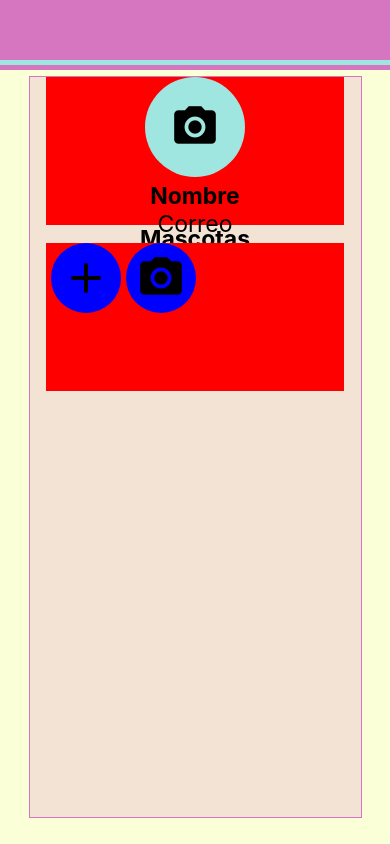
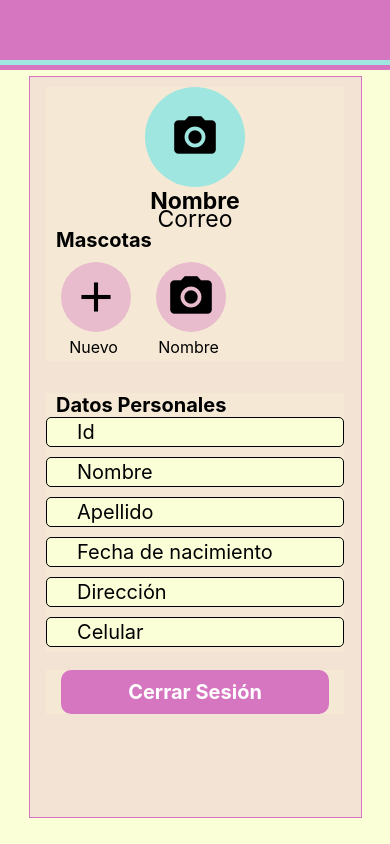
Before and after one commit to Leana05/Proyect_movil, a React Native app in the folder GlexPet/: screen / in a window 390 px wide. Built offline with nearby package versions, Linux system fonts and the light colour scheme.

Commit message:
finalización de user

```diff
--- a/GlexPet/src/screens/User.js
+++ b/GlexPet/src/screens/User.js
@@ -1,5 +1,5 @@
-import { View, Text, ScrollView, StyleSheet } from 'react-native'
-import React from 'react'
+import React from 'react';
+import { ScrollView, StyleSheet, Text, TextInput, TouchableOpacity, View } from 'react-native';
 import Icon from 'react-native-vector-icons/MaterialIcons';
 
 const User = () => {
@@ -18,16 +18,39 @@ const User = () => {
                         <Text style={stylesUser.textNN}>Correo</Text>
                     </View>
                 </View>
+
+                <View style={stylesUser.viewPets}>
                     <Text style={stylesUser.title}>Mascotas</Text>
-                <View style={stylesUser.viewPets}>
                     <View style={stylesUser.petsIcons}>
+                        <View style={stylesUser.iconWithText}>
                             <View style={stylesUser.photo2}>
                                 <Icon name="add" size={50} color="#000" />
                             </View>
+                            <Text style={stylesUser.iconText}>Nuevo</Text>
+                        </View>
+                        <View style={stylesUser.iconWithText}>
                             <View style={stylesUser.photo2}>
                                 <Icon name="camera-alt" size={50} color="#000" />
                             </View>
+                            <Text style={stylesUser.iconText}>Nombre</Text>
                         </View>
+                    </View>
+                </View>
+
+                <View style={stylesUser.data_input}>
+                    <Text style={stylesUser.title}>Datos Personales</Text>
+                    <TextInput style={stylesUser.input} keyboardType='numeric' placeholder='Id'></TextInput>
+                    <TextInput style={stylesUser.input} placeholder='Nombre'></TextInput>
+                    <TextInput style={stylesUser.input} placeholder='Apellido'></TextInput>
+                    <TextInput style={stylesUser.input} placeholder='Fecha de nacimiento'></TextInput>
+                    <TextInput style={stylesUser.input} placeholder='Dirección'></TextInput>
+                    <TextInput style={stylesUser.input} keyboardType='numeric' placeholder='Celular'></TextInput>
+                </View>
+
+                <View style={stylesUser.button_container}>
+                    <TouchableOpacity style={stylesUser.loginButton}>
+                        <Text style={stylesUser.loginButtonText}>Cerrar Sesión</Text>
+                    </TouchableOpacity>
                 </View>
             </View>
         </ScrollView>
@@ -85,7 +108,7 @@ const stylesUser = StyleSheet.create({
     photo2: {
         width: 70,
         height: 70,
-        backgroundColor: 'blue',
+        backgroundColor: '#E8BBCD',
         borderRadius: 200,
         alignItems: 'center',
         justifyContent: 'center',
@@ -94,28 +117,29 @@ const stylesUser = StyleSheet.create({
 
     center: {
         width: '90%',
-        height: '20%',
-        backgroundColor: 'red',
-        marginTop: 0,
+        height: '19%',
+        backgroundColor: 'rgba(250, 255, 216, 0.2)',
+        marginTop: 10,
         alignItems: 'center',
     },
 
     textContainer: {
-            marginTop: 5, // Ajusta el valor según sea necesario para el espacio deseado
+        marginTop: 0, // Ajusta el valor según sea necesario para el espacio deseado
         alignItems: 'center',
     },
 
     viewPets: {
         width: '90%',
-        height: '20%',
-        backgroundColor: 'red',
-        marginTop: -10,
+        height: '18%',
+        backgroundColor: 'rgba(250, 255, 216, 0.2)',
         alignItems: 'flex-start',
+        marginBottom: 20,
     },
 
     textN: {
         fontSize: 23,
         fontWeight: 'bold',
+        marginBottom: -10,
     },
 
     textNN: {
@@ -123,146 +147,68 @@ const stylesUser = StyleSheet.create({
     },
 
     title: {
-        fontSize: 23,
+        fontSize: 20,
         fontWeight: 'bold',
+        alignSelf: 'flex-start',
+        marginLeft: 10,
     },
 
     petsIcons: {
         flexDirection: 'row',
+        marginTop: 10,
+    },
+
+    iconWithText: {
+        alignItems: 'center',
+        marginHorizontal: 10, // Ajusta el espacio horizontal entre los íconos según sea necesario
+    },
+
+    iconText: {
+        marginTop: 5, // Ajusta el espacio entre el icono y el texto
+        fontSize: 16, // Ajusta el tamaño del texto según sea necesario
+        textAlign: 'center',
+    },
+
+    data_input: {
+        width: '90%',
+        height: '35%',
+        backgroundColor: 'rgba(250, 255, 216, 0.2)',
+        alignItems: 'center',
+        top: 12,
+    },
+
+    input: {
+        height: 30,
+        fontSize: 20,
+        width: '100%',
+        padding: 2,
+        borderWidth: 1,
+        borderColor: '#000',
+        backgroundColor: '#FAFFD8',
+        borderRadius: 5,
+        marginBottom: 10,
+        paddingHorizontal: 30,
+    },
+
+    button_container: {
+        width: '90%',
+        alignContent: 'center',
+        alignItems: 'center',
+        marginTop: 30,
+        backgroundColor: 'rgba(250, 255, 216, 0.2)',
+    },
+    loginButton: {
+        width: '90%',
+        backgroundColor: '#D676C1',
+        paddingVertical: 10,
+        paddingHorizontal: 30,
+        borderRadius: 10,
+        marginHorizontal: 50,
+    },
+    loginButtonText: {
+        color: '#fff',
+        fontWeight: 'bold',
+        fontSize: 20,
+        textAlign: 'center',
     },
 })
-
-
-// import { View, Text, ScrollView, StyleSheet} from 'react-native'
-// import React from 'react'
-// import Icon from 'react-native-vector-icons/MaterialIcons';
-
-// const User = () => {
-//     return (
-//         <ScrollView contentContainerStyle={stylesUser.container}>
-//             <View style={stylesUser.decorative1}></View>
-//             <View style={stylesUser.decorative2}></View>
-
-//             <View style={stylesUser.data_container}>
-//                 <View style={stylesUser.center}>
-//                     <View style={stylesUser.photo}>
-//                         <Icon name="camera-alt" size={50} color="#000" />
-//                     </View>
-//                     <View style={stylesUser.textContainer}>
-//                         <Text style={stylesUser.textN}>Nombre</Text>
-//                         <Text style={stylesUser.textNN}>Correo</Text>
-//                     </View>
-//                 </View>
-//                 <View style={stylesUser.viewPets}>
-//                     <View>
-//                         <Text style={stylesUser.textN}>Mascotas</Text>
-//                     </View>
-//                     <View style={stylesUser.photo2}>
-//                         <Icon name="add" size={50} color="#000" />
-//                     </View>
-//                     <View style={stylesUser.photo2}>
-//                         <Icon name="camera-alt" size={50} color="#000" />
-//                     </View>
-//                 </View>
-//             </View>
-//         </ScrollView>
-//     )
-// }
-
-// export default User
-
-// const stylesUser = StyleSheet.create({
-//     container: {
-//         display: 'flex',
-//         width: '100%',
-//         height: '100%',
-//         backgroundColor: '#FAFFD8',
-//         alignItems: 'center',
-//         justifyContent: 'center',
-//         padding: 10,
-//     },
-
-//     data_container:{
-//         width: '90%',
-//         height: '90%',
-//         borderWidth: 1,
-//         borderColor: '#D676C1',
-//         backgroundColor: 'rgba(214, 118, 192, 0.2)',
-//         alignItems: 'center',
-//         marginTop: 50,
-//     },
-
-//     decorative1: {
-//         position: 'absolute',
-//         width: '110%',
-//         height: 70,
-//         backgroundColor: '#D676C1',
-//         top: 0,
-//     },
-
-//     decorative2: {
-//         position: 'absolute',
-//         width: '100%',
-//         height: 5,
-//         backgroundColor: '#9EE6DF',
-//         top: 60,
-//     },
-
-//     photo: {
-//         position: 'absolute',
-//         width: 100,
-//         height: 100,
-//         backgroundColor: '#9EE6DF',
-//         borderRadius: 200,
-//         alignItems: 'center',
-//         justifyContent: 'center',
-//     },
-
-//     photo2: {
-//         position: 'absolute',
-//         width: 70,
-//         height: 70,
-//         backgroundColor: 'blue',
-//         borderRadius: 200,
-//         alignItems: 'center',
-//         justifyContent: 'center',
-//         marginLeft: 5,
-//         marginTop: 30,
-//     },
-
-//     center: {
-//         width: '90%',
-//         height: '20%',
-//         backgroundColor: 'red',
-//         marginTop: 0,
-//         alignItems: 'center',
-//     },
-
-//     textContainer: {
-//         marginTop: 100, // Ajusta el valor según sea necesario para el espacio deseado
-//         alignItems: 'center',
-//     },
-
-//     viewPets: {
-//         width: '90%',
-//         height: '20%',
-//         backgroundColor: 'red',
-//         marginTop: -2,
-//         alignItems: 'flex-start',
-//     },
-
-//     textN: {
-//         fontSize: 23,
-//         fontWeight: 'bold',
-//         marginBottom: -10,
-//     },
-
-//     textNN:{
-//         fontSize: 23,
-//     },
-
-//     petsIcons: {
-//         flexDirection: 'row',
-//         alignItems: 'center',
-//     },
-// })
```
Lines whose indentation alone changed are shown as unchanged.
